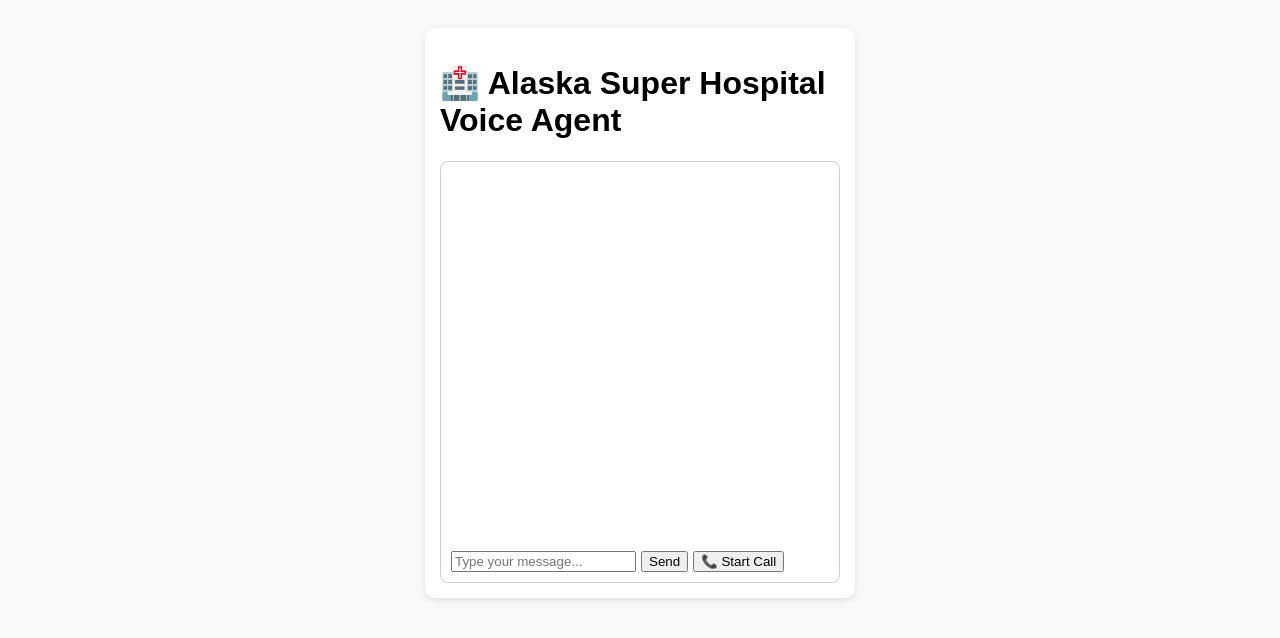
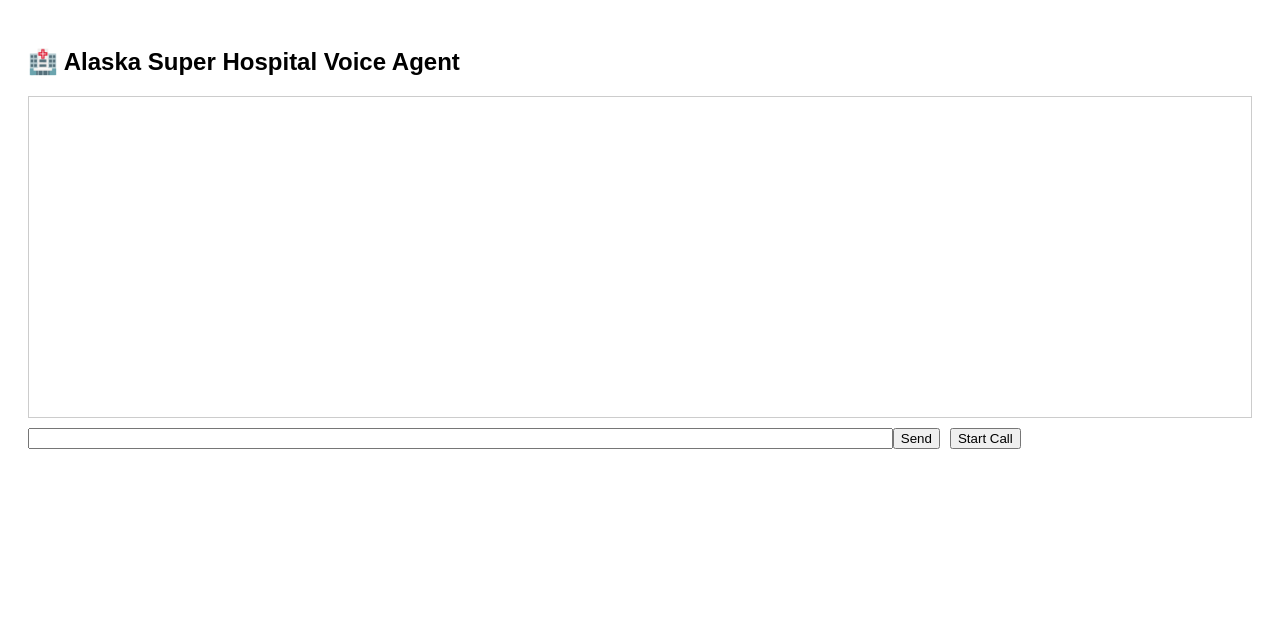
Before and after one commit to tilottamwagh/alaska-frontend, a React (Vite) app in the folder frontend/: page / in a window 1280 px wide. Shown: the top 638 px of the page. Built offline with nearby package versions, Linux system fonts and the light colour scheme.

Commit message:
Update index.jsx

```diff
--- a/frontend/src/index.jsx
+++ b/frontend/src/index.jsx
@@ -1,7 +1,69 @@
-import React from "react";
+import React, { useState } from "react";
 import ReactDOM from "react-dom/client";
-import App from "./App";
-import "./style.css";
+
+function App() {
+  const [messages, setMessages] = useState([]);
+  const [input, setInput] = useState("");
+
+  const sendMessage = async () => {
+    if (!input.trim()) return;
+
+    const newMsgs = [...messages, { from: "You", text: input }];
+    setMessages(newMsgs);
+    setInput("");
+
+    try {
+      const resp = await fetch(`${import.meta.env.VITE_BACKEND_URL}/api/ultravox/chat`, {
+        method: "POST",
+        headers: { "Content-Type": "application/json" },
+        body: JSON.stringify({ text: input }),
+      });
+
+      const data = await resp.json();
+      setMessages((prev) => [...prev, { from: "Agent", text: data.reply || JSON.stringify(data) }]);
+    } catch (err) {
+      setMessages((prev) => [...prev, { from: "Agent", text: "⚠️ Error contacting backend" }]);
+    }
+  };
+
+  const startCall = async () => {
+    try {
+      const resp = await fetch(`${import.meta.env.VITE_BACKEND_URL}/api/ultravox/start-call`, {
+        method: "POST",
+        headers: { "Content-Type": "application/json" },
+        body: JSON.stringify({}),
+      });
+
+      const data = await resp.json();
+      setMessages((prev) => [...prev, { from: "System", text: `📞 Call started: ${JSON.stringify(data)}` }]);
+    } catch (err) {
+      setMessages((prev) => [...prev, { from: "System", text: "⚠️ Error starting call" }]);
+    }
+  };
+
+  return (
+    <div style={{ padding: 20, fontFamily: "sans-serif" }}>
+      <h2>🏥 Alaska Super Hospital Voice Agent</h2>
+
+      <div style={{ border: "1px solid #ccc", padding: 10, height: 300, overflowY: "auto" }}>
+        {messages.map((m, i) => (
+          <div key={i}><b>{m.from}:</b> {m.text}</div>
+        ))}
+      </div>
+
+      <div style={{ marginTop: 10 }}>
+        <input
+          style={{ width: "70%" }}
+          value={input}
+          onChange={(e) => setInput(e.target.value)}
+          onKeyDown={(e) => e.key === "Enter" && sendMessage()}
+        />
+        <button onClick={sendMessage}>Send</button>
+        <button onClick={startCall} style={{ marginLeft: 10 }}>Start Call</button>
+      </div>
+    </div>
+  );
+}
 
 const root = ReactDOM.createRoot(document.getElementById("root"));
 root.render(<App />);
```
